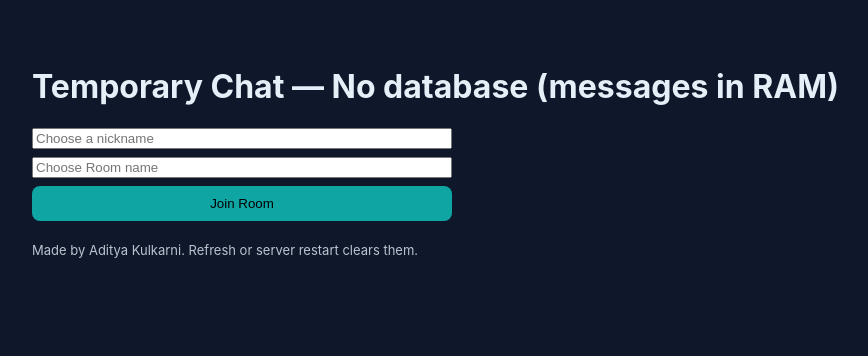
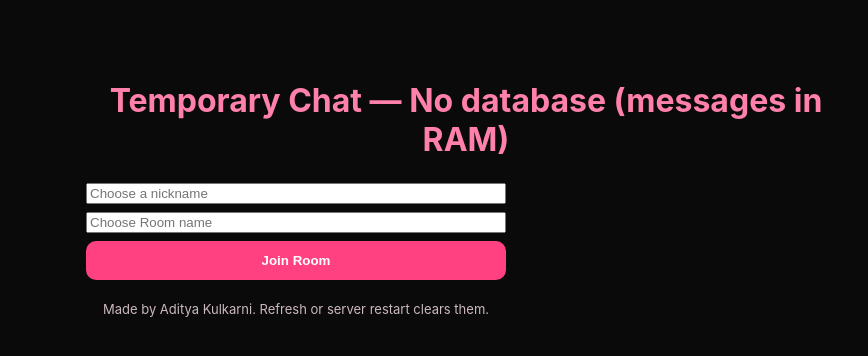
Before and after one commit to Adityarichie/Texting1, a React (Vite) app in the folder frontend/: page / in a window 1280 px wide. Shown: the top 356 px of the page, without its empty margins (174-1042 px from the left). Built offline with nearby package versions, Linux system fonts and the light colour scheme.

Commit message:
Update index.css

```diff
--- a/frontend/src/index.css
+++ b/frontend/src/index.css
@@ -1,12 +1,129 @@
-* { box-sizing: border-box; }
-body { font-family: Inter, system-ui, Arial; margin:0; padding:0; background:#0f172a; color:#e6eef8; }
-.app { max-width:900px; margin:30px auto; padding:16px; }
-.chat { background:#0b1220; border-radius:12px; padding:12px; min-height:400px; }
-.messages { max-height:380px; overflow:auto; padding:8px; }
-.message { margin:6px 0; padding:8px 12px; border-radius:12px; display:inline-block; }
-.me { background:#1f7a8c; align-self:flex-end; }
-.other { background:#1a2936; align-self:flex-start; }
-.meta { font-size:12px; opacity:0.7; margin-top:4px; }
-.input-row { display:flex; gap:8px; margin-top:12px; }
-input[type=text] { flex:1; padding:10px; border-radius:8px; border:1px solid #233241; background:#071029; color:#e6eef8; }
-button { padding:10px 14px; border-radius:8px; background:#0ea5a3; border:none; cursor:pointer; }
+* {
+  box-sizing: border-box;
+}
+
+body {
+  font-family: Inter, system-ui, Arial;
+  margin: 0;
+  padding: 0;
+  background: #0a0a0a; /* deep black */
+  color: #fce4ec;      /* soft pink text */
+}
+
+.app {
+  max-width: 800px;
+  margin: 40px auto;
+  padding: 20px;
+  text-align: center; /* center homepage inputs/buttons */
+}
+
+h1 {
+  font-size: 2rem;
+  font-weight: 700;
+  margin-bottom: 24px;
+  color: #ff80ab; /* bright pink accent */
+}
+
+.chat {
+  background: #121212; /* near black */
+  border-radius: 16px;
+  padding: 16px;
+  min-height: 450px;
+  box-shadow: 0 8px 20px rgba(255, 128, 171, 0.15); /* soft pink glow */
+  display: flex;
+  flex-direction: column;
+  justify-content: space-between;
+}
+
+.messages {
+  max-height: 380px;
+  overflow-y: auto;
+  padding: 8px;
+  display: flex;
+  flex-direction: column;
+  gap: 10px;
+}
+
+/* Message bubbles */
+.message {
+  margin: 4px 0;
+  padding: 10px 14px;
+  border-radius: 14px;
+  display: inline-block;
+  font-size: 0.95rem;
+  line-height: 1.4;
+}
+
+.me {
+  background: #ff4081; /* hot pink for me */
+  color: white;
+  align-self: flex-end;
+}
+
+.other {
+  background: #2a2a2a; /* dark grey bubble */
+  color: #fce4ec;
+  align-self: flex-start;
+}
+
+.meta {
+  font-size: 11px;
+  opacity: 0.6;
+  margin-top: 3px;
+}
+
+.input-row {
+  display: flex;
+  gap: 10px;
+  margin-top: 12px;
+}
+
+input[type=text] {
+  flex: 1;
+  padding: 12px;
+  border-radius: 10px;
+  border: 1px solid #ff80ab;
+  background: #1a1a1a;
+  color: #fce4ec;
+  outline: none;
+  transition: border 0.2s, box-shadow 0.2s;
+}
+
+input[type=text]:focus {
+  border-color: #ff4081;
+  box-shadow: 0 0 6px rgba(255, 64, 129, 0.4);
+}
+
+button {
+  padding: 12px 18px;
+  border-radius: 10px;
+  background: #ff4081;
+  border: none;
+  cursor: pointer;
+  font-weight: 600;
+  color: white;
+  transition: background 0.25s, transform 0.1s;
+}
+
+button:hover {
+  background: #f50057; /* deeper pink on hover */
+  transform: translateY(-1px);
+}
+
+button:active {
+  transform: translateY(0);
+}
+
+/* Scrollbar for messages */
+.messages::-webkit-scrollbar {
+  width: 8px;
+}
+
+.messages::-webkit-scrollbar-track {
+  background: #121212;
+}
+
+.messages::-webkit-scrollbar-thumb {
+  background: #ff4081;
+  border-radius: 8px;
+}
```
